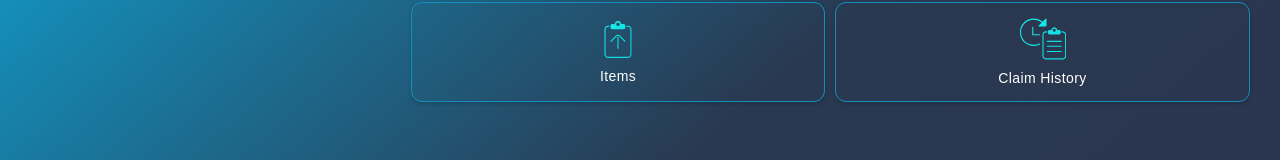
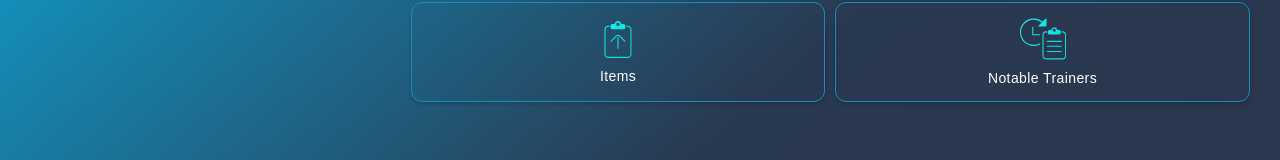
Before and after one commit to jmcreasman/Pokedex, a Vue app in the folder pokedex/: page /#/ in a window 1280 px wide. Shown: the part 376-536 px from the top of the page. Built offline with nearby package versions, Linux system fonts and the light colour scheme.

Commit message:
changing dashboard copy to match up with app vision

```diff
--- a/pokedex/src/components/Dashboard.vue
+++ b/pokedex/src/components/Dashboard.vue
@@ -5,16 +5,6 @@
       <h1>
         Welcome back<br> Trainer Red
       </h1>
-      <!-- <div class="top-section message">
-        <div class="widthOfContent">
-          <img class="icon" src="../assets/notification.svg">
-          <div class="column">
-            <h2>06.14.17 - Message</h2>
-            There is a payment due soon.
-          </div>
-        </div>
-        <img class="open-arrow" src="../assets/forward_arrow.svg">
-      </div> -->
       <div class="top-section my-policy">
         <div class="widthOfContent">
           <img class="icon" src="../assets/my_policy.svg">
@@ -43,7 +33,7 @@
         </button>
         <button class="column right">
           <img src="../assets/claim_history.svg">
-          <span>Claim History</span>
+          <span>Notable Trainers</span>
         </button>
       </section>
     </div>
```
